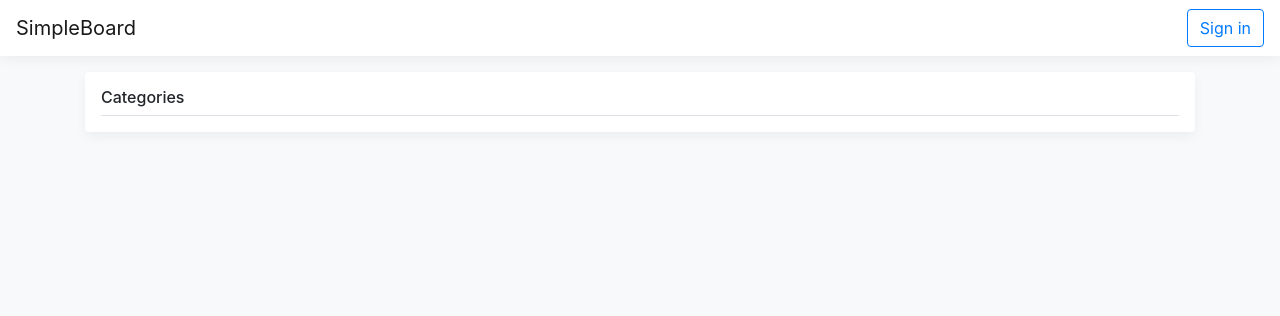
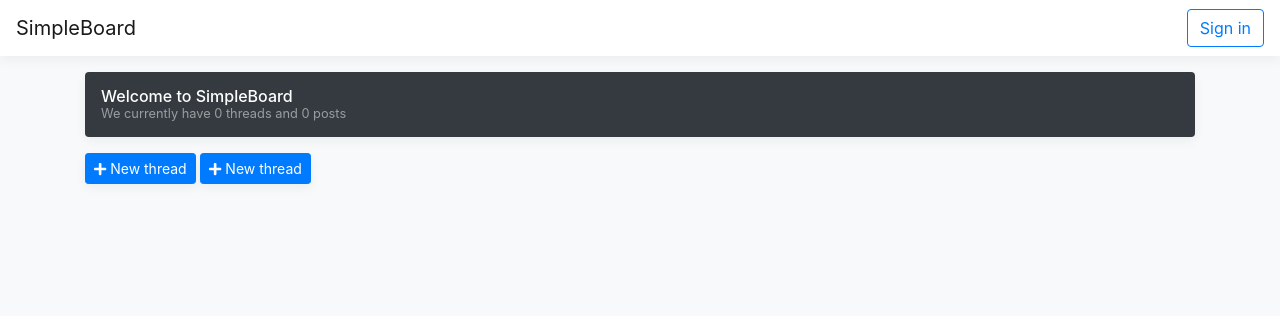
Before and after one commit to pjanczyk/simple-board, a Django app: page / in a window 1280 px wide. Shown: the top 316 px of the page. Run offline with Django 3.2, Linux system fonts and the light colour scheme; data that the repository does not hold is empty; some libraries are stand-ins or nearby versions.

Commit message:
Some fixes

```diff
--- a/boards/templates/boards/auth/register.html
+++ b/boards/templates/boards/auth/register.html
@@ -1,6 +1,4 @@
 {% extends "boards/base.html" %}
-
-{% load widget_tweaks %}
 
 {% block content %}
 
--- a/boards/templates/boards/index.html
+++ b/boards/templates/boards/index.html
@@ -2,6 +2,36 @@
 
 {% block content %}
 
-    {% include 'boards/parts/category_list.html' with categories=categories only %}
+    <div class="d-flex align-items-center p-3 my-3 text-white-50 bg-dark rounded box-shadow">
+        <div class="lh-100">
+            <h6 class="mb-0 text-white lh-100">Welcome to SimpleBoard</h6>
+            <small>
+                We currently have {{ total_threads }} thread{{ total_threads|pluralize }}
+                and {{ total_post }} post{{ total_post|pluralize }}
+            </small>
+        </div>
+    </div>
+
+    <a href="{% url 'thread_create' 0 %}" class="btn btn-primary btn-sm box-shadow" role="button">
+        <i class="fas fa-plus"></i> New thread
+    </a>
+
+    {% if category.category_set.count == 0 and category.thread_set.count == 0 %}
+        <div class="my-3 p-3 bg-white rounded box-shadow">
+            <h6 class="my-1">No threads or subcategories</h6>
+        </div>
+    {% endif %}
+
+    {% if categories %}
+        {% include 'boards/parts/category_list.html' with header='Categories' categories=categories only %}
+    {% endif %}
+
+    {% if threads %}
+        {% include 'boards/parts/thread_list.html' with header='Uncategorized threads' threads=threads only %}
+    {% endif %}
+
+    <a href="{% url 'thread_create' 0 %}" class="btn btn-primary btn-sm box-shadow" role="button">
+        <i class="fas fa-plus"></i> New thread
+    </a>
 
 {% endblock %}
--- a/boards/templates/boards/parts/category_list.html
+++ b/boards/templates/boards/parts/category_list.html
@@ -10,13 +10,14 @@
                 </div>
                 <div>
                     {% if category.category_set.count %}
-                        Subcategories:
+                        subcategories:
                         {% for subcategory in category.category_set.all %}
                             <span class="comma-separated-item"><a
                                     href="{% url 'category_detail' subcategory.id %}">{{ subcategory.name }}</a></span>
                         {% endfor %}
+                        <br>
                     {% endif %}
-                    {{ category.thread_set.count }} threads.
+                    {{ category.thread_set.count }} threads
                 </div>
             </div>
         </div>
--- a/boards/templates/boards/parts/form.html
+++ b/boards/templates/boards/parts/form.html
@@ -32,9 +32,9 @@
                 {% endfor %}
             {% else %}
                 {% if without_labels %}
-                    {% render_field field class="form-control is-valid" placeholder=field.label %}
+                    {% render_field field class="form-control" placeholder=field.label %}
                 {% else %}
-                    {% render_field field class="form-control is-valid" %}
+                    {% render_field field class="form-control" %}
                 {% endif %}
             {% endif %}
         {% else %}
@@ -42,7 +42,7 @@
         {% endif %}
 
         {% if field.help_text %}
-            <small class="form-text text-muted">{{ field.help_text }}</small>
+            <small class="form-text text-muted">{{ field.help_text|safe }}</small>
         {% endif %}
     </div>
 {% endfor %}
--- a/boards/urls.py
+++ b/boards/urls.py
@@ -6,7 +6,8 @@ from boards import views
 urlpatterns = [
     path('login', auth_views.LoginView.as_view(template_name='boards/auth/login.html'), name='login'),
     path('logout', auth_views.LogoutView.as_view(), name='logout'),
-    path('change-password', auth_views.PasswordChangeView.as_view(), name='password_change'),
+    path('change-password', auth_views.PasswordChangeView.as_view(template_name='boards/auth/change_password.html'),
+         name='password_change'),
     path('register', views.register, name='register'),
 
     path('', views.index, name='index'),
--- a/boards/views.py
+++ b/boards/views.py
@@ -17,9 +17,14 @@ def index(request):
     categories = Category.objects.filter(parent_category=None)
     threads = Thread.objects.filter(category=None)
 
+    total_threads = Thread.objects.count()
+    total_posts = Post.objects.count()
+
     return render(request, 'boards/index.html', {
         'categories': categories,
-        'threads': threads
+        'threads': threads,
+        'total_threads': total_threads,
+        'total_post': total_posts
     })
 
 
@@ -67,7 +72,10 @@ def thread_detail(request, thread_id):
 @require_http_methods(['GET', 'POST'])
 @login_required
 def thread_create(request, category_id):
-    category = get_object_or_404(Category, id=category_id)
+    try:
+        category = Category.objects.get(id=category_id)
+    except Category.DoesNotExist:
+        category = None
 
     if request.method == 'POST':
         thread_form = ThreadForm(request.POST)
@@ -87,12 +95,13 @@ def thread_create(request, category_id):
                 post.thread_id = thread.id
                 post.save()
 
+            return HttpResponseRedirect(reverse('thread_detail', args=[thread.id]))
+
     else:
-        thread_form = ThreadForm()
+        thread_form = ThreadForm(initial={'category': category})
         post_form = PostForm()
 
     return render(request, 'boards/thread/create.html', {
-        'category': category,
         'thread_form': thread_form,
         'post_form': post_form
     })
```
Also changed, not shown: boards/models.py (+3 -15 lines), boards/templates/boards/auth/change_password.html (added, +17 -0 lines).
